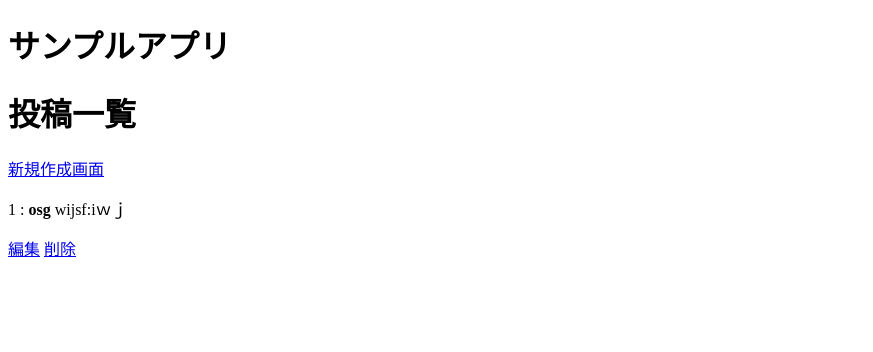
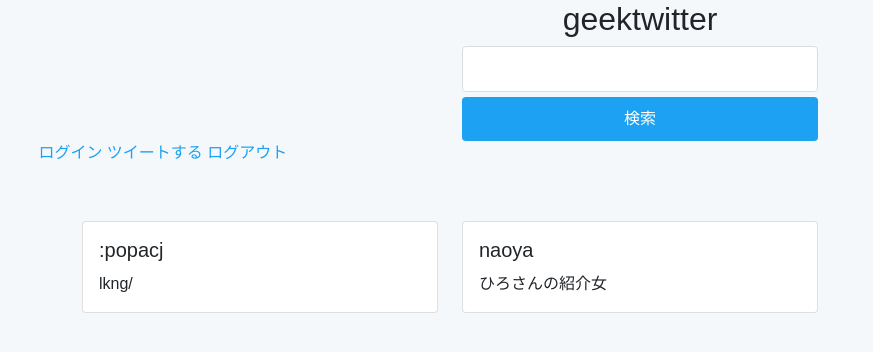
Before and after one commit to Uto0910/Geektwitter, a Flask app: page / in a window 1280 px wide. Shown: the top 352 px of the page, without its empty margins (0-873 px from the left). Run offline with Flask 3, Linux system fonts and the light colour scheme.

Commit message:
りんりん　記事

```diff
--- a/app.py
+++ b/app.py
@@ -1,9 +1,12 @@
-from flask import Flask,render_template,request,redirect
+from flask import Flask, redirect, render_template, request, session, abort
 from flask_sqlalchemy import SQLAlchemy
-from flask_login import LoginManager, UserMixin, login_user, logout_user, login_required
+from flask_login import LoginManager, UserMixin, login_user, logout_user, login_required, current_user
 from werkzeug.security import generate_password_hash, check_password_hash
+from sqlalchemy import or_
+import os
+import uuid
 from datetime import datetime
-import os
+
 
 app = Flask(__name__)
 app.config['SQLALCHEMY_DATABASE_URI'] = 'sqlite:///test.db'
@@ -12,15 +15,23 @@ db = SQLAlchemy(app)
 login_manager = LoginManager()
 login_manager.init_app(app)
 
-class Post(db.Model):
+class User(UserMixin, db.Model):
+    id = db.Column(db.Integer, primary_key=True)
+    username = db.Column(db.String(50), nullable=False, unique=True)
+    password = db.Column(db.String(100))
+
+class Tweet(db.Model):
     id = db.Column(db.Integer, primary_key=True)
     title = db.Column(db.String(20), nullable=False)
     body = db.Column(db.String(140), nullable=False)
+    user_id = db.Column(db.Integer, db.ForeignKey('user.id'))
+    user = db.relationship('User',backref=db.backref('tweet', lazy=True))
 
-class User(UserMixin, db.Model):
-	id = db.Column(db.Integer, primary_key=True)
-	username = db.Column(db.String(50), nullable=False, unique=True)
-	password = db.Column(db.String(25))
+def create_user_table():
+    with app.app_context():
+        db.create_all()
+
+create_user_table()
 
 @login_manager.user_loader
 def load_user(user_id):
@@ -28,74 +39,135 @@ def load_user(user_id):
 
 @app.route('/')
 def index():
-    posts = Post.query.all()
-    return render_template('index.html',posts = posts)
-
-
-if __name__ == '__main__':
-    app.run(debug=True)
+    tweets = Tweet.query.all()
+    text_input = request.args.get('search')
+    if text_input is None or len(text_input) == 0:
+        tweets = Tweet.query.all()
+    else:
+        tweets = db.session.query(Tweet).filter(or_(Tweet.body.contains(text_input), Tweet.title.contains(text_input))).all()
+    return render_template('/index.html', tweets=tweets)
 
 @app.route('/new',methods=['GET','POST'])
+@login_required
 def create():
+
     if request.method == 'POST':
         # POSTメソッドの時の処理。
         title = request.form.get('title')
         body = request.form.get('body')
-
-        post = Post(title=title,body=body)
+        user_id = current_user.id
+        tweets = Tweet(title=title,body=body,user_id=user_id)
         # DBに値を送り保存する
-        db.session.add(post)
+        db.session.add(tweets)
         db.session.commit()
         return redirect('/')
     else:
         # GETメソッドの時の処理
-        return render_template('new.html')
+        return render_template('/new.html')
 
 @app.route('/<int:id>/edit',methods=['GET','POST'])
+@login_required
 def update(id):
-    post = Post.query.get(id)
-    if request.method == 'GET':
-        return render_template('edit.html',post=post)
+
+    tweets = Tweet.query.get(id)
+
+    if current_user.id == tweets.user_id:
+
+        if request.method == 'GET':
+            return render_template('/edit.html',tweet=tweets)
+        else:
+            tweets.title = request.form.get('title')
+            tweets.body = request.form.get('body')
+            db.session.commit()
+            return redirect('/')
     else:
-        post.title = request.form.get('title')
-        post.body = request.form.get('body')
+        return "You don't have permission to edit this post."
+
+@app.route('/<int:id>/delete',methods=['GET'])
+@login_required
+def delete(id):
+    tweets = Tweet.query.get(id)
+    if current_user.id == tweets.user_id:
+        db.session.delete(tweets)
         db.session.commit()
         return redirect('/')
-
-@app.route('/<int:id>/delete',methods=['GET'])
-def delete(id):
-    post = Post.query.get(id)
-    #投稿を削除
-    db.session.delete(post)
-    #削除を反映
-    db.session.commit()
-    return redirect('/')
+    else:
+        return "You don't have permission to delete this post."
 
 @app.route('/signup', methods=['GET', 'POST'])
 def signup():
-    if request.method == "POST":
-        username = request.form.get('username')
-        password = request.form.get('password')
-        # Userのインスタンスを作成
-        user = User(username=username, password=generate_password_hash(password, method='sha256'))
-        db.session.add(user)
-        db.session.commit()
-        return redirect('login')
-    else:
-        return render_template('signup.html')
+     if request.method == "POST":
+         username = request.form.get('username')
+         password = request.form.get('password')
+         # Userのインスタンスを作成
+         user = User(username=username, password=generate_password_hash(password, method='sha256'))
+         db.session.add(user)
+         db.session.commit()
+         return redirect('/login')
+     else:
+         return render_template('signup.html')
 
 @app.route('/login', methods=['GET', 'POST'])
 def login():
-    if request.method == "POST":
-        username = request.form.get('username')
-        password = request.form.get('password')
-        # Userテーブルからusernameに一致するユーザを取得
-        user = User.query.filter_by(username=username).first()
-        if check_password_hash(user.password, password):
-            login_user(user)
-            return redirect('/')
-    else:
-        return render_template('login.html')
+     if request.method == "POST":
+         username = request.form.get('username')
+         password = request.form.get('password')
+         # Userテーブルからusernameに一致するユーザを取得
+         user = User.query.filter_by(username=username).first()
+         if check_password_hash(user.password, password):
+             login_user(user)
+             return redirect('/')
+         else:
+            # ユーザーが存在しないか、パスワードが一致しない場合の処理
+            return render_template('index.html', error="無効なユーザー名またはパスワードです")
+     else:
+         return render_template('login.html')
+
+reset_password_tokens = {}
+registered_emails = ['user1@example.com', 'user2@example.com', 'user3@example.com']
+@app.route('/reset_password', methods=['GET', 'POST'])
+def reset_password():
+    if request.method == 'POST':
+        email = request.form['email']
+
+        # 仮に登録済みのメールアドレスがあるとする
+        if email in registered_emails:
+            # トークンを生成し、辞書に保存
+            token = str(uuid.uuid4())
+            reset_password_tokens[token] = email
+
+            # トークンを含むリンクを送信するなどの処理
+            # メール送信コードは省略
+
+            # パスワード再設定用のページにリダイレクト
+            return redirect('reset_password.html')
+
+        # メールアドレスが登録されていない場合、エラーメッセージを表示
+        error_message = '登録されていないメールアドレスです。'
+        return render_template('reset_password.html', error_message=error_message)
+
+    return render_template('reset_password.html')
+
+@app.route('/reset_password/<token>', methods=['GET', 'POST'])
+def reset_password_form(token):
+    if token in reset_password_tokens:
+        if request.method == 'POST':
+            new_password = request.form['new_password']
+
+            # パスワードの再設定処理
+            email = reset_password_tokens[token]
+            # ここでパスワードの再設定処理を行う（例：データベースに新しいパスワードを保存する）
+
+            # パスワード再設定完了のメッセージを表示するなどの処理
+            success_message = 'パスワードを再設定しました。'
+            return render_template('password_reset_success.html', success_message=success_message)
+
+        return render_template('reset_password_form.html', token=token)
+
+    # トークンが無効な場合、エラーメッセージを表示
+    error_message = '無効なトークンです。'
+    return render_template('password_reset_error.html', error_message=error_message)
+
 
 @app.route('/logout')
 @login_required
--- /dev/null
+++ b/static/styles/style.css
@@ -0,0 +1,84 @@
+h2, h3 {
+    text-align: center;
+}
+
+p {
+    margin-top: 3%;
+}
+
+a {
+    color: #1da1f2;
+    text-decoration: none;
+}
+
+a:hover{
+    color: #0d8bd8;
+}
+
+body {
+    background-color: #f5f8fa;
+    font-family: Arial, sans-serif;
+}
+
+.TextBoxCustomFocusBorder:focus {
+    outline:solid 2px #1da1f2;
+}
+.TextBoxCustomFocusBorder:hover {
+    outline:solid 2px #1da1f2;
+}
+
+input:focus {
+ background-color:#fff8dc;
+}
+
+ul {
+    display: inline-block;
+    list-style: none;
+}
+
+ul li {
+    display: inline-block;
+}
+
+.img {
+    margin-left: 44%;
+    margin-bottom: 3%;
+}
+h1 {
+    text-align: center;
+    color: #f5f8fa;
+}
+
+form {
+    display: flex;
+    flex-direction: column;
+}
+
+label {
+    margin-bottom: 6px;
+}
+
+input[type="text"],
+input[type="password"] {
+    padding: 10px;
+    border: 1px solid #ddd;
+    border-radius: 4px;
+    margin-bottom: 5px;
+}
+
+button {
+    background-color: #1da1f2;
+    color: #fff;
+    padding: 10px;
+    border: none;
+    border-radius: 4px;
+    cursor: pointer;
+}
+
+button:hover {
+    background-color: #0d8bd8;
+}
+
+.tag {
+    margin-left: 3%;
+}
--- a/templates/application.html
+++ b/templates/application.html
@@ -4,13 +4,24 @@
     <meta charset="UTF-8">
     <meta http-equiv="X-UA-Compatible" content="IE=edge">
     <meta name="viewport" content="width=device-width, initial-scale=1.0">
+    <link href="https://cdn.jsdelivr.net/npm/bootstrap@5.0.2/dist/css/bootstrap.min.css" rel="stylesheet" integrity="sha384-EVSTQN3/azprG1Anm3QDgpJLIm9Nao0Yz1ztcQTwFspd3yD65VohhpuuCOmLASjC" crossorigin="anonymous">
+    <link rel="stylesheet" href="{{ url_for('static', filename='styles/style.css') }}">
+    <link rel="stylesheet" href="TextBoxCustomFocusBorder.css" />
     <title>Document</title>
 </head>
 <body>
-    <header>
-        <h1>サンプルアプリ</h1>
-    </header>
+
     {% block content %}
     {% endblock %}
+    <script src="https://code.jquery.com/jquery-3.3.1.slim.min.js"
+    integrity="sha384-q8i/X+965DzO0rT7abK41JStQIAqVgRVzpbzo5smXKp4YfRvH+8abtTE1Pi6jizo"
+    crossorigin="anonymous"></script>
+<script src="https://cdn.jsdelivr.net/npm/popper.js@1.14.3/dist/umd/popper.min.js"
+    integrity="sha384-ZMP7rVo3mIykV+2+9J3UJ46jBk0WLaUAdn689aCwoqbBJiSnjAK/l8WvCWPIPm49"
+    crossorigin="anonymous"></script>
+<script src="https://cdn.jsdelivr.net/npm/bootstrap@4.1.3/dist/js/bootstrap.min.js"
+    integrity="sha384-ChfqqxuZUCnJSK3+MXmPNIyE6ZbWh2IMqE241rYiqJxyMiZ6OW/JmZQ5stwEULTy"
+    crossorigin="anonymous"></script>
+</body>
 </body>
 </html>
--- a/templates/index.html
+++ b/templates/index.html
@@ -1,13 +1,70 @@
 {% extends "application.html" %}
 {% block content %}
-    <h1>投稿一覧</h1>
-    <a href="/new">新規作成画面</a>
-    {% for post in posts %}
-    <div>
-        <p>{{post.id}} : <b>{{post.title}}</b> {{post.body}}</p>
-        <a href="{{post.id}}/edit">編集</a>
-        <!-- 下の１行を追加 -->
-        <a href="{{post.id}}/delete">削除</a>
+<header>
+    <h2>geektwitter</h2>
+</header>
+    <div class="container">
+        <div class="row">
+            <div class="col">
+
+            </div>
+            <div class="col">
+                <form>
+                    <input type="text" name="search">
+                    <button type="submit">検索</button>
+                </form>
+            </div>
+            <div class="col">
+
+            </div>
+        </div>
     </div>
-    {% endfor %}
+
+    {% if current_user.is_authenticated %}
+    <div class="tag">
+        <a href="/new">ツイートする</a>
+        <a href="/logout">  ログアウト</a>
+    </div>
+        <h1>投稿一覧</h1>
+
+        <div class="container">
+            <div class="row">
+                {% for tweet in tweets %}
+                <div class="col-md-4">
+                    <div class="card mb-4">
+                        <div class="card-body">
+                            <h5 class="card-title">{{ tweet.title }}</h5>
+                            <p class="card-text">{{ tweet.body }}</p>
+                            <a href="{{ tweet.id }}/edit" class="btn btn-primary">編集</a>
+                            <a href="{{ tweet.id }}/delete" class="btn btn-danger">削除</a>
+
+                        </div>
+                    </div>
+                </div>
+                {% endfor %}
+            </div>
+        </div>
+    {% else %}
+    <div class="tag">
+        <a href="/login">ログイン</a>
+        <a href="/new">ツイートする</a>
+        <a href="/logout">  ログアウト</a>
+    </div>
+        <h1>投稿一覧</h1>
+
+        <div class="container">
+            <div class="row">
+                {% for tweet in tweets %}
+                <div class="col-md-4">
+                    <div class="card mb-4">
+                        <div class="card-body">
+                            <h5 class="card-title">{{ tweet.title }}</h5>
+                            <p class="card-text">{{ tweet.body }}</p>
+                        </div>
+                    </div>
+                </div>
+                {% endfor %}
+            </div>
+        </div>
+    {% endif %}
 {% endblock %}
--- a/templates/top.html
+++ /dev/null
@@ -1,3 +0,0 @@
-{% extends "application.html" %}
-{% block content %}
-{% endblock %}
```
Also changed, not shown: templates/edit.html (+24 -8 lines), templates/login.html (added, +39 -0 lines), templates/new.html (+19 -2 lines), templates/rese_passwardt.html (added, +25 -0 lines), templates/signup.html (+19 -1 lines), instance/test.db, static/image/images.png (added).
